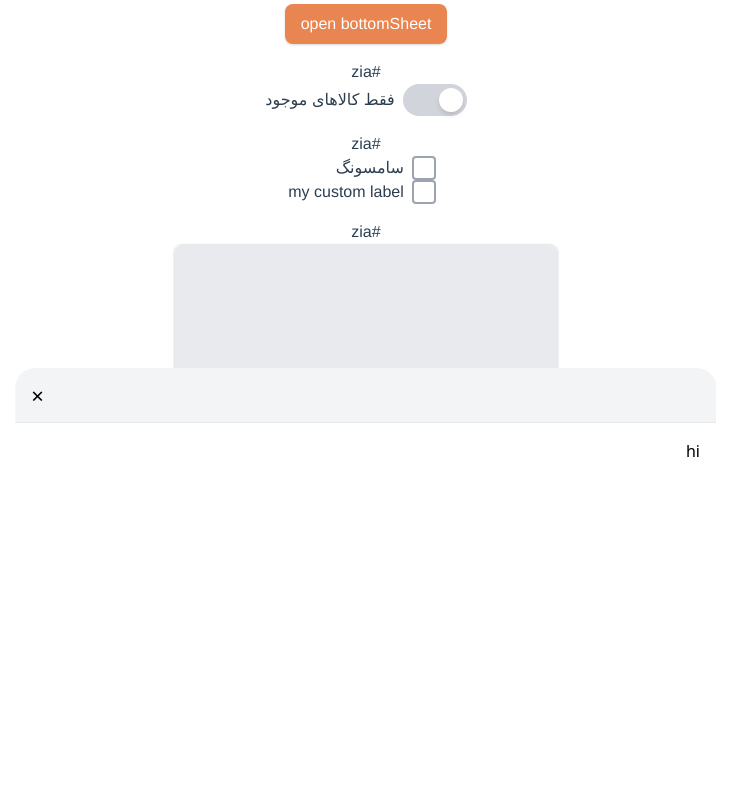
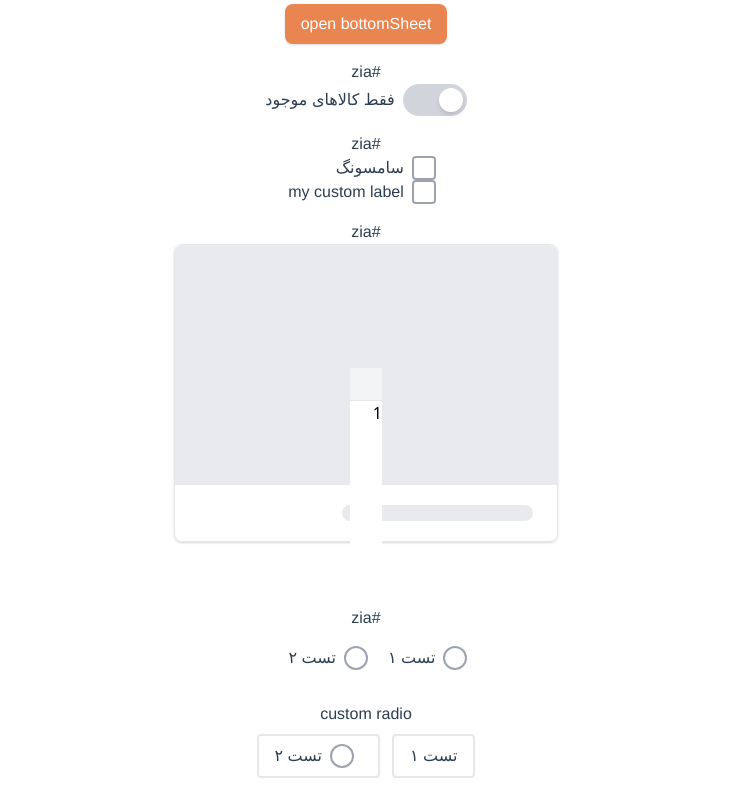
Before and after one commit to ziaadini/tailwind-vue, a Vue app: page /#/zia in a window 1280 px wide. Shown: the part 432-1226 px from the top of the page, without its empty margins (274-1004 px from the left). Built offline with nearby package versions, Linux system fonts and the light colour scheme.

Commit message:
bottom sheet fixes

```diff
--- a/src/components/tailwind/bottomSheet/TBottomSheet.vue
+++ b/src/components/tailwind/bottomSheet/TBottomSheet.vue
@@ -7,13 +7,12 @@
     ></div>
 
     <div
-      class="fixed w-max max-w-full scrollbar-sm overflow-y-auto right-1/2 translate-x-1/2  bottom-0 bg-white transform duration-300"
-      :class="[{ 'translate-y-full': !modelValue }, maxHeight, $attrs.class]"
+      class="fixed w-max max-w-full right-1/2 translate-x-1/2 bottom-0 bg-white transform duration-300 h-max-64"
+      :class="[{ 'translate-y-full': !modelValue },maxHeight, $attrs.class]"
     >
-      <div>
         <div
           v-if="showHeader"
-          class="px-4 sticky top-0 py-4 leading-none flex justify-between items-center font-medium text-sm bg-gray-100 border-b select-none"
+          class="px-4 sticky top-0 bottom-0 py-4 leading-none flex justify-between items-center font-medium text-sm bg-gray-100 border-b select-none"
         >
           <div>
             <component :is="titleTag" v-if="showTitle">{{ title }}</component>
@@ -22,23 +21,9 @@
             </template>
           </div>
 
-          <div
-            v-if="showCloseButton"
-            @click="close"
-            class="text-2xl hover:text-gray-600 cursor-pointer"
-          >
-            &#215;
-          </div>
-          <template v-else>
-            <slot name="closeButton" :onClick="close"></slot>
-          </template>
-        </div>
-
-        <div>
-          <div class="p-4">
+    </div>
+      <div class="h-48 overflow-y-auto ">
             <slot></slot>
-          </div>
-        </div>
       </div>
     </div>
   </teleport>
@@ -54,29 +39,29 @@ export default defineComponent({
   emits: {
     "update:modelValue"(value: number | boolean) {
       return typeof value === "number" || typeof value === "boolean";
-    }
+    },
   },
   props: {
     modelValue: {
       type: [Number, Boolean],
-      default: 0
+      default: 0,
     },
     title: {
       type: String,
-      default: ""
+      default: "",
     },
     titleTag: {
       type: String,
-      default: "h4"
+      default: "h4",
     },
     teleportTo: {
-      type: String
+      type: String,
     },
     hasCloseButton: {
       type: Boolean,
       default: () => {
         return true;
-      }
+      },
     },
     maxSize: {
       type: String,
@@ -85,24 +70,24 @@ export default defineComponent({
       },
       validator: (propValue: string) => {
         return !!(size as { [key: string]: string })[propValue];
-      }
+      },
     },
     closeCallback: {
       type: Function as PropType<BooleanFunction>,
       default: () => {
         return () => true;
-      }
+      },
     },
     full: {
       type: Boolean,
-      default: () => false
+      default: () => false,
     },
     eager: {
       type: Boolean,
       default: (): boolean => {
         return false;
-      }
-    }
+      },
+    },
   },
   setup(props, { emit, slots }) {
     const close = () => {
@@ -163,8 +148,8 @@ export default defineComponent({
       showCloseButton,
       showTitle,
       isTeleportDisable,
-      delayModelValue
+      delayModelValue,
     };
-  }
+  },
 });
 </script>
--- a/src/views/Zia.vue
+++ b/src/views/Zia.vue
@@ -78,15 +78,12 @@
         <!--        <template #closeButton="attrs">-->
         <!--          <t-button v-bind="attrs">close</t-button>-->
         <!--        </template>-->
-        <div>
-          <div class="h-96">hi</div>
-          <div class="h-96">bye</div>
-          <div class="h-96">تست</div>
+          <div class="h-96">1</div>
+          <div class="h-96">2</div>
+          <div class="h-96">3</div>
           <div class="h-90 text-gray-800 bg-gray-300">
-            لورم ایپسوم متن ساختگی با تولید سادگی نامفهوم از صنعت چاپ و با
-            استفاده از طراحان گرافیک است.
+            4
           </div>
-        </div>
       </t-bottom-sheet>
       <t-button @click="bottomSheet = true" variant="warning"
         >open bottomSheet</t-button
@@ -216,7 +213,7 @@ export default defineComponent({
     TSwitch,
     TModal,
     TNumberPicker,
-    TButton
+    TButton,
   },
   setup() {
     const numberPickerCount = ref<number>(3);
@@ -247,8 +244,8 @@ export default defineComponent({
       checkboxModel,
       radioModel,
       radioModel2,
-      bottomSheet
+      bottomSheet,
     };
-  }
+  },
 });
 </script>
```
